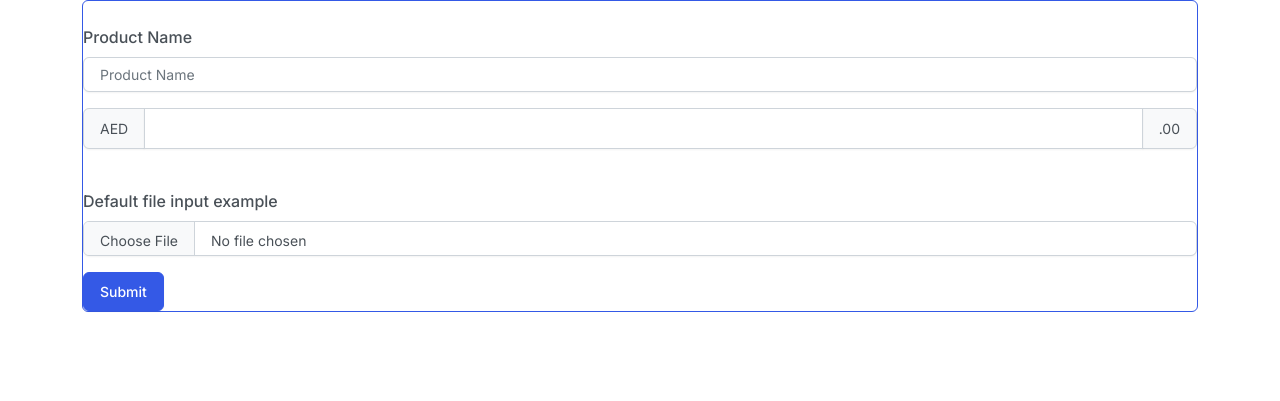
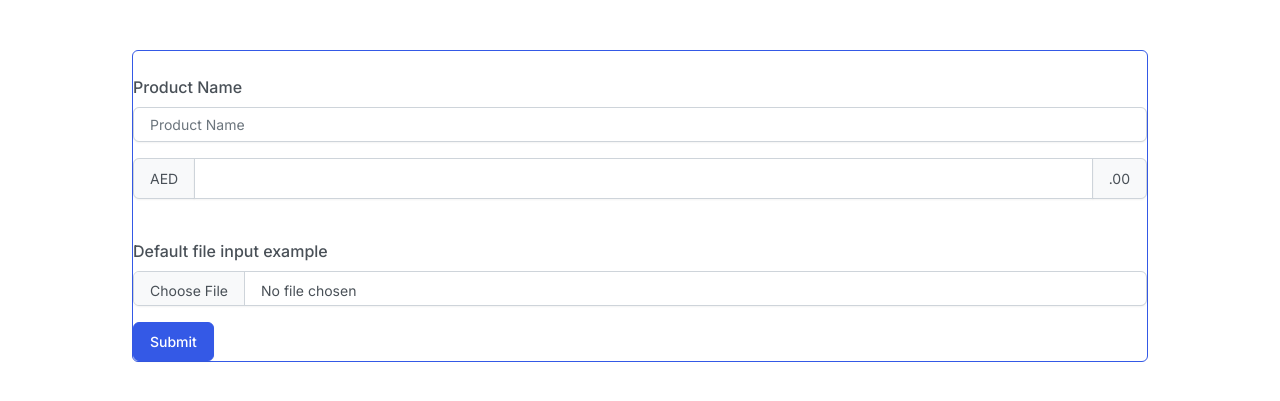
Before and after one commit to SusanDz/monolithic-application, a Flask app: page /addProduct in a window 1280 px wide. Shown: the part 67-468 px from the top of the page. Run offline with Flask 3, Linux system fonts and the light colour scheme; the visitor is signed in with stand-in values (Sample User, id 1); some libraries are stand-ins or nearby versions.

Commit message:
uploaded images

```diff
--- a/webapp/static/styles.css
+++ b/webapp/static/styles.css
@@ -2,6 +2,10 @@
     display: flex;
     flex-direction: row;
     flex-wrap: wrap;
+}
+
+.add-product-container {
+    margin: 50px;
 }
 
 .card {
```
Also changed, not shown: webapp/static/images/Bread.JPG (added), webapp/static/images/milk.JPG (added).
